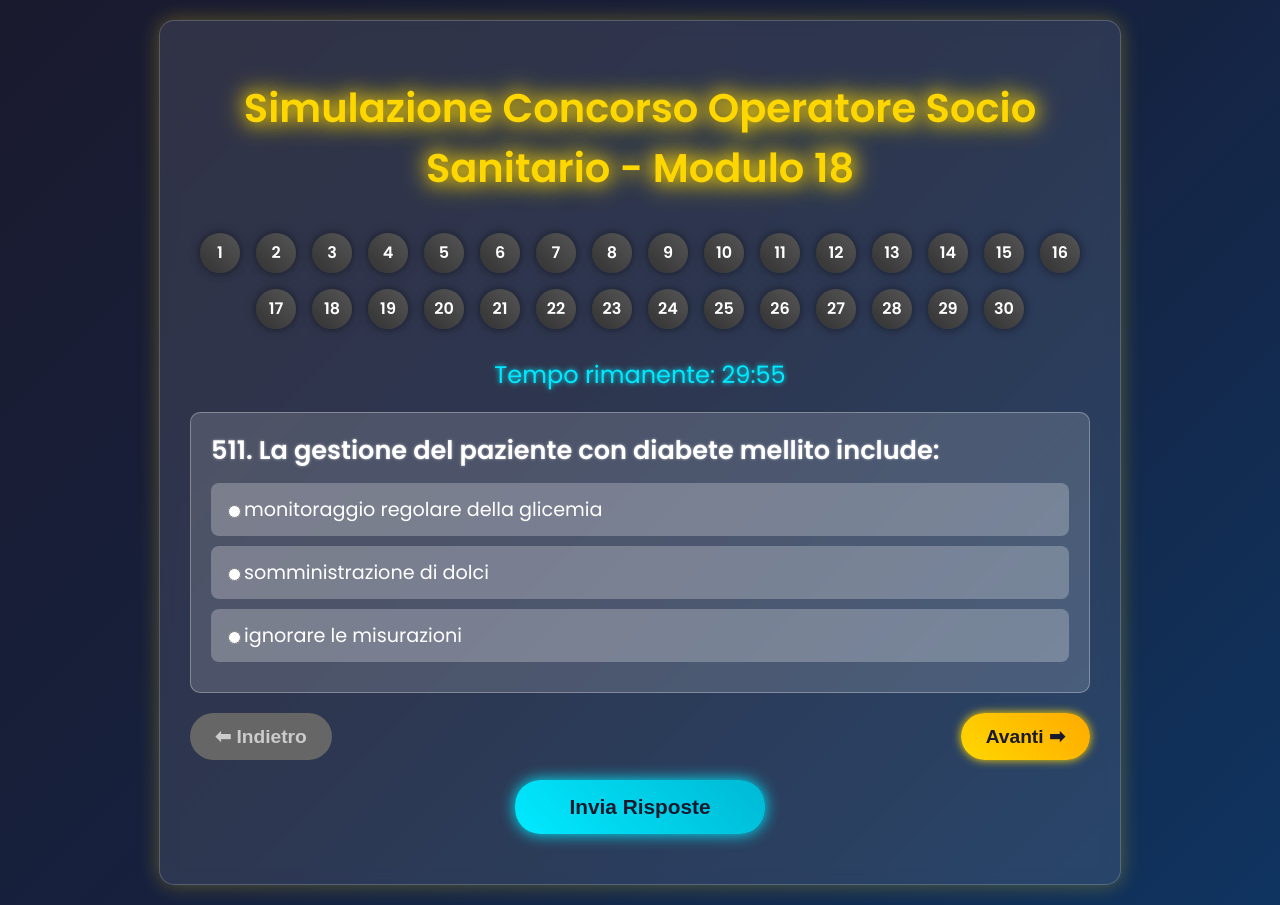
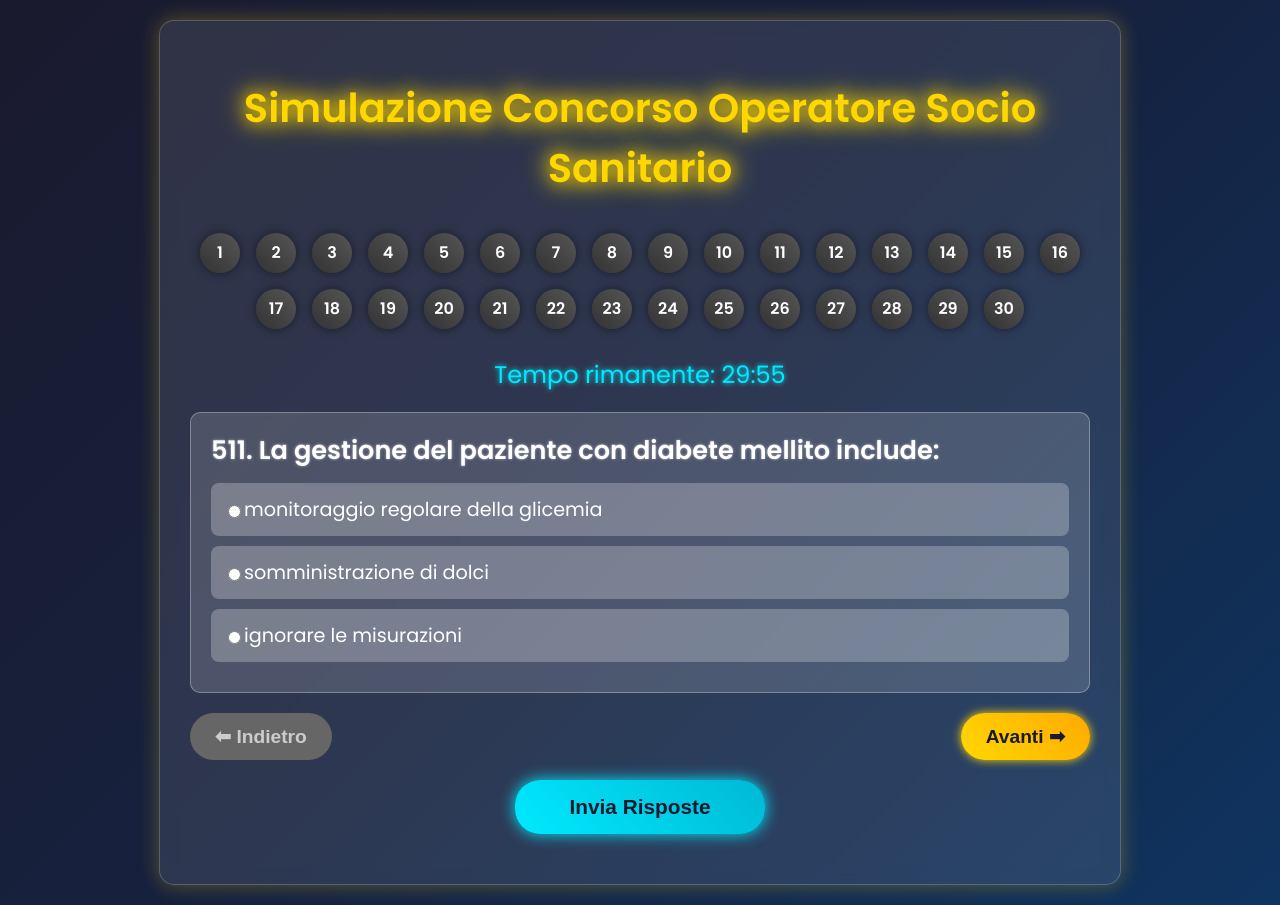
Before and after one commit to Jabo86/quiz8, a plain HTML site: page index.html in a window 1280 px wide. Drawn offline with Linux system fonts and the light colour scheme.

Commit message:
Update index.html

```diff
--- a/index.html
+++ b/index.html
@@ -3,7 +3,7 @@
 <head>
     <meta charset="UTF-8">
     <meta name="viewport" content="width=device-width, initial-scale=1.0">
-    <title>Simulazione Concorso Operatore Socio Sanitario - Modulo 18</title>
+    <title>Simulazione Concorso Operatore Socio Sanitario </title>
     <style>
         body {
             font-family: 'Poppins', sans-serif;
@@ -233,7 +233,7 @@
 </head>
 <body>
     <div class="container">
-        <h1>Simulazione Concorso Operatore Socio Sanitario - Modulo 18</h1>
+        <h1>Simulazione Concorso Operatore Socio Sanitario </h1>
         <div class="question-nav" id="questionNav"></div>
         <div id="timer">Tempo rimanente: <span id="time">30:00</span></div>
         <div id="quiz"></div>
```
